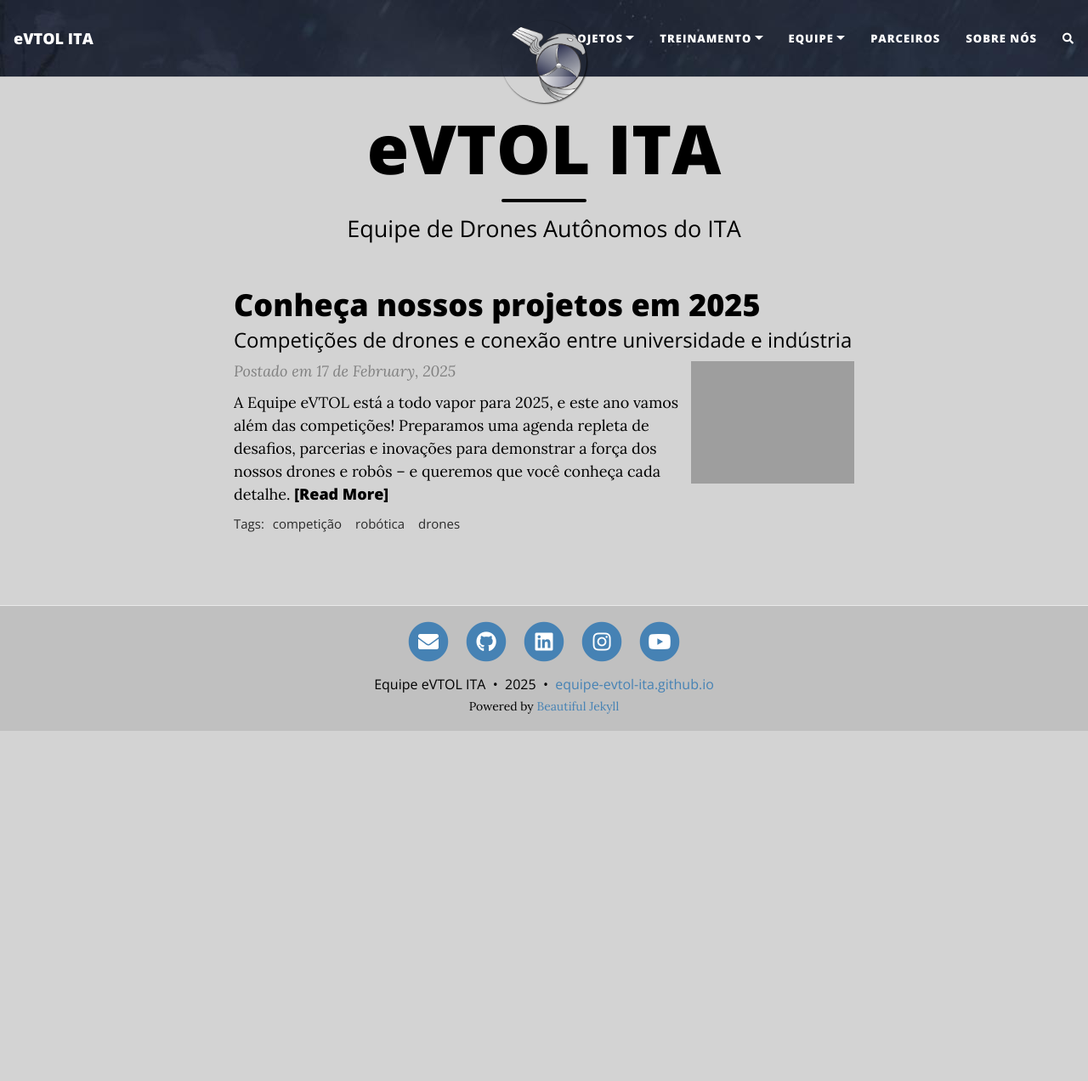
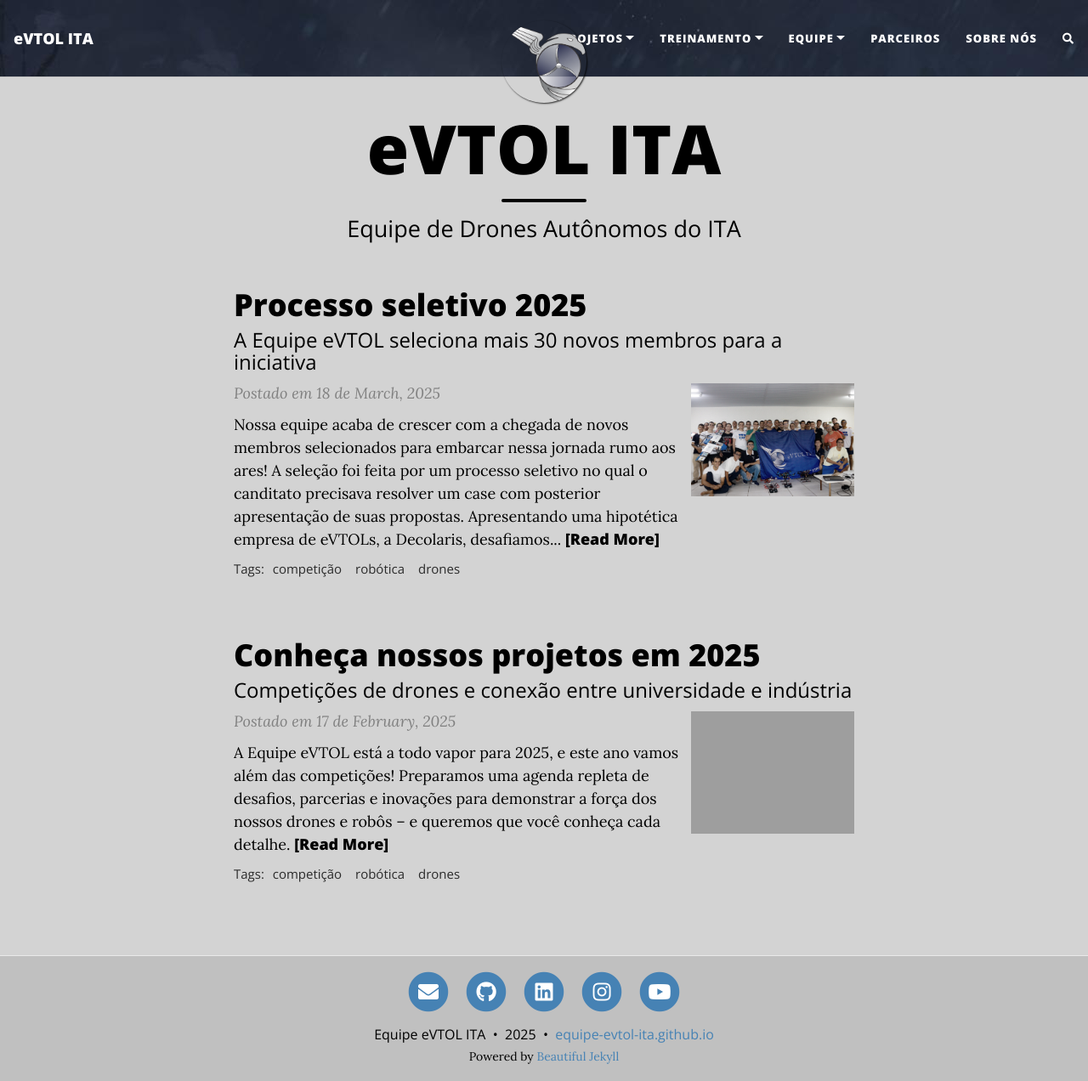
Before and after one commit to Equipe-eVTOL-ITA/equipe-evtol-ita.github.io, a Jekyll site: the page built from index.html, in a window 1280 px wide and 1272 px high. Shown: the whole window at 85% size. Built offline with Jekyll 4.4.1, drawn with Linux system fonts in a browser that asks for light colours; nearby versions of some CDN libraries; the list of posts is cut into pages by our own code; comment, search, counter and statistics services are not loaded.

Commit message:
Adicionando um post e alguns textos

```diff
--- /dev/null
+++ b/_posts/2025-03-18-processo_seletivo_2025.md
@@ -0,0 +1,40 @@
+---
+layout: post
+title: Processo seletivo 2025
+subtitle: A Equipe eVTOL seleciona mais 30 novos membros para a iniciativa
+cover-img: /assets/img/posts/ps_2025.jpeg
+thumbnail-img: /assets/img/posts/ps_2025.jpeg
+share-img: /assets/img/posts/ps_2025.jpeg
+tags: [competição, robótica, drones]
+---
+
+Nossa equipe acaba de crescer com a chegada de novos membros selecionados para embarcar nessa jornada rumo aos ares!
+
+A seleção foi feita por um processo seletivo no qual o canditato precisava resolver um case com posterior apresentação de suas propostas.
+Apresentando uma hipotética empresa de eVTOLs, a Decolaris, desafiamos os candidatos a proporem quais seriam os melhores designs de veículo para cada um dos quatro clientes da empresa.
+Cada cliente pretendia utilizar a aeronave para uma aplicação específica:
+
+
+- **Cliente 1**: Monitorar florestas extensas para combater o desmatamento ilegal;
+- **Cliente 2**: Mapear ervas daninhas e áreas de baixa produtividade em lavouras;
+- **Cliente 3**: Mensurar o volume vegetal em plantações de Eucalipto para produção de celulose;
+- **Cliente 4**: Operações de busca de pessoas perdidas na natureza e entrega de kits de primeiros socorros;
+
+O próximo passo dos candidatos foi escolher 1 dentre os 3 modelos de eVTOL recomendados por ele e responder algumas perguntas fundamentais para qualquer projeto:
+- Qual seria o tamanho da aeronave?
+- Qual seria a capacidade de levar carga útil?
+- Para quais dos clientes o veículo é otimizado?
+- Que material seria utilizado?
+
+E por último, mas não menos importante, também foi pedido para que os candidatos determinassem, para cada caso, quais seriam os sensores e equipamentos que essas aeronaves precisariam estar portando para que pudessem realizar suas missões.
+
+### Mas como os alunos do ITA são diferenciados...
+Não poderíamos nos limitar a isso! Além de tudo isso, pedimos para que discutissem alguns temas importantes para quando se fala de drones e veículos autônomos:
+
+- **O sinal de GPS caiu, e agora?**: nesse ponto, abrimos margem para que os candidatos se aventurassem e descobrissem sobre SLAM, LiDAR, e tudo o que fosse preciso para resolver essa questão fundamental para projetos de robótica.
+- **Visão computacional**: aqui, convidamos os canditatos a entenderem melhor sobre o que se trata e também como seria útil para o contexto da Decolaris.
+- **PID**: Os candidatos poderiam adicionar na apresentação uma explicação sobre o que é, como funciona o controle _Proporcional, Integral e Derivativo_ e como ele é utilizado para movimentar o drone para uma posição específica.
+
+Estamos animados para ver todo o empenho e dedicação que trarão para os desafios pela frente!
+
+### Bem vindos!
--- a/aboutme.md
+++ b/aboutme.md
@@ -6,4 +6,6 @@
 share-img: /assets/img/bandeira_onibus.jpg
 ---
 
-[Em construção]
+Somos uma iniciativa formada por alunos do ITA com a missão de desenvolver veículos eVTOL competitivos para as principais competições nacionais e internacionais, além de capacitar nossos membros para se tornarem engenheiros de concepção altamente qualificados.
+
+Com o mesmo compromisso, buscamos levar a excelência técnica dos alunos do ITA para o mundo, disponibilizando gratuitamente materiais de alto nível para todos que desejam aprender e se aprofundar nesse conhecimento.
```
Also changed, not shown: assets/img/posts/ps_2025.jpeg (added).
